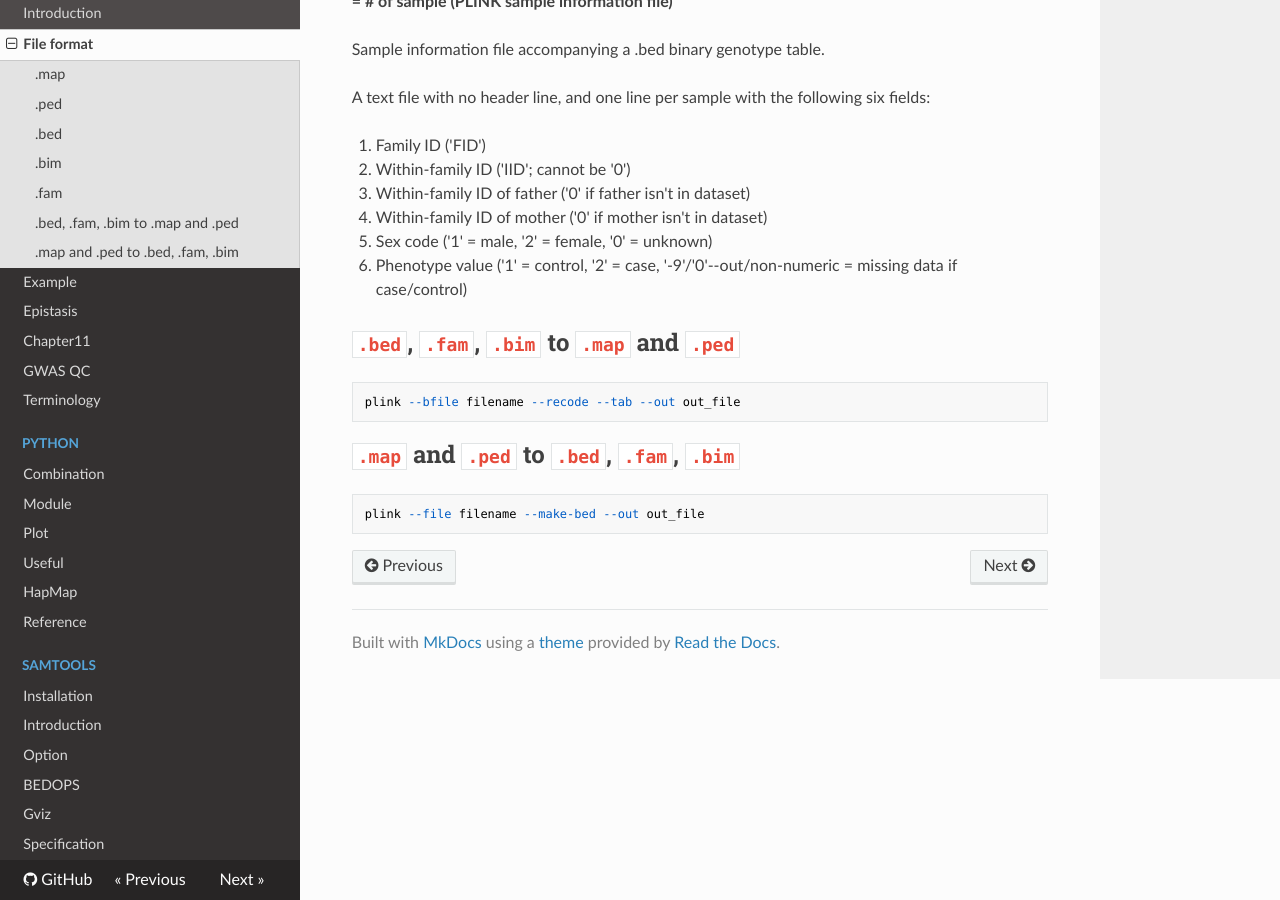
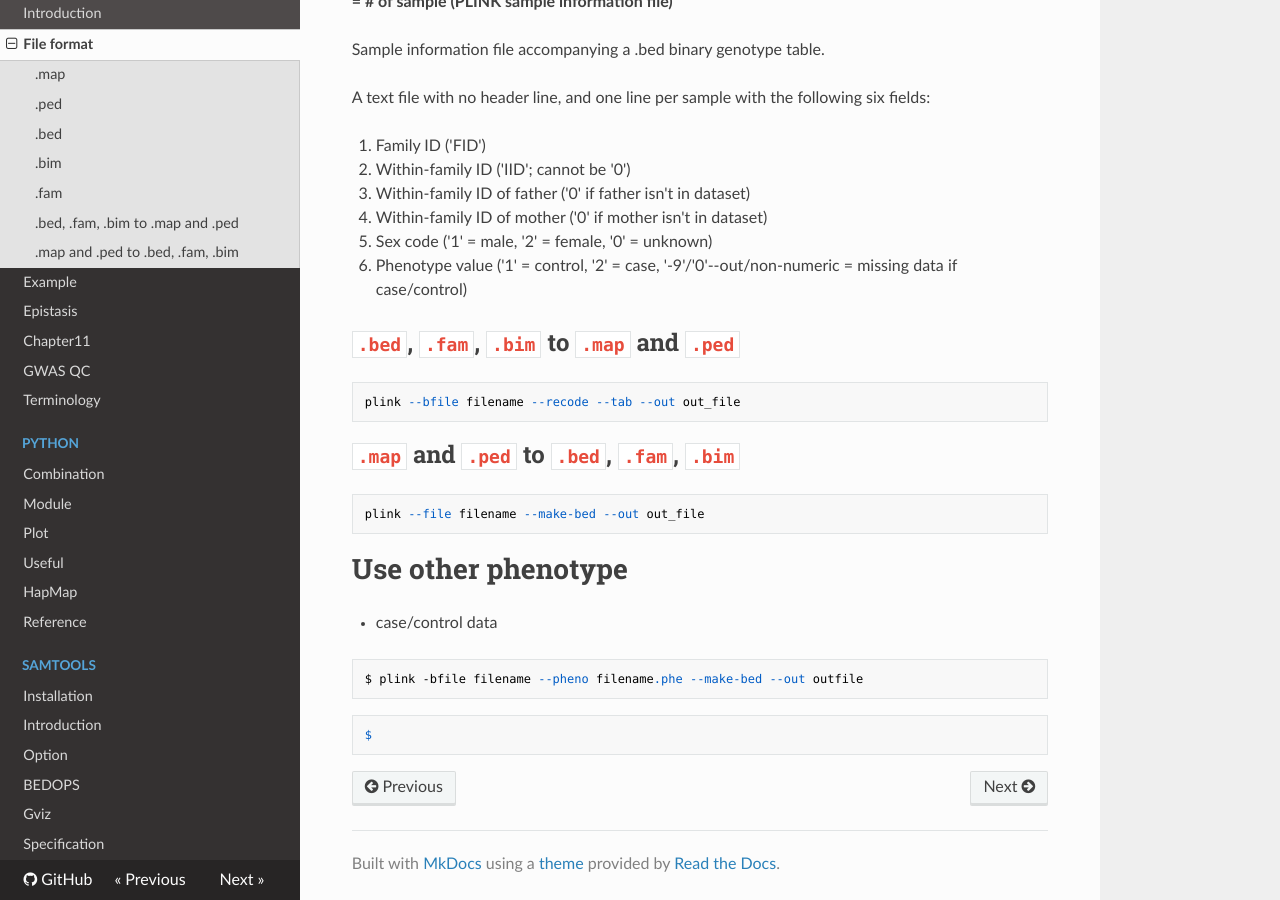
Before and after one commit to WonyoungCho/plink, an MkDocs documentation site: the page built from docs/plink_fmt.md, in a window 1280 px wide and 900 px high, scrolled down 1838 px. Built offline with MkDocs 1.6.1, drawn with Linux system fonts in a browser that asks for light colours; nearby versions of some CDN libraries; old or Windows-style settings are respelled for this version of MkDocs.

Commit message:
Update plink_fmt.md

````diff
--- a/docs/plink_fmt.md
+++ b/docs/plink_fmt.md
@@ -85,3 +85,12 @@ plink --bfile filename --recode --tab --out out_file
 ```
 plink --file filename --make-bed --out out_file
 ```
+
+# Use other phenotype
+- case/control data
+```
+$ plink -bfile filename --pheno filename.phe --make-bed --out outfile
+```
+```
+$
+```
````
